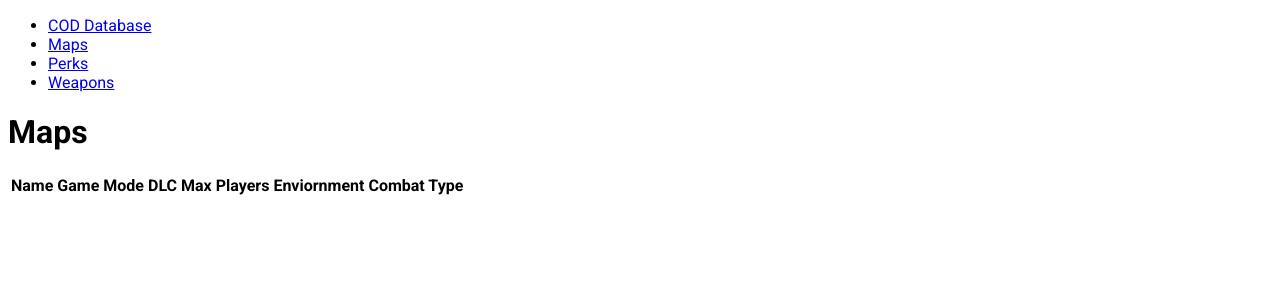
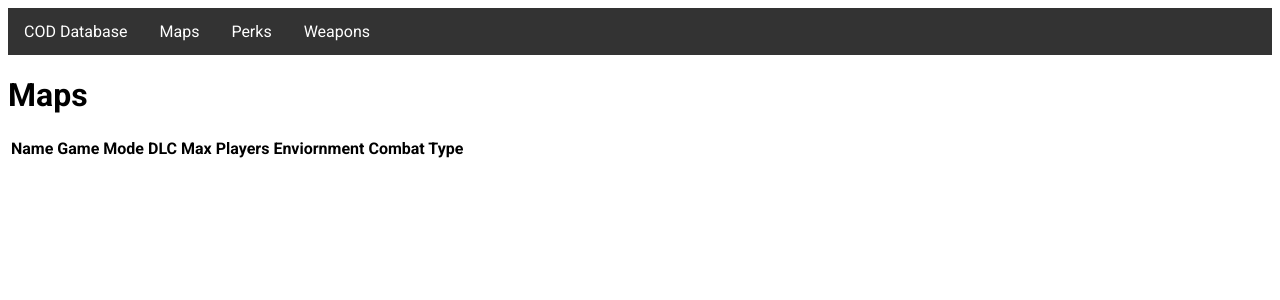
Before and after one commit to kpreilly/CS-340-Project, a Node project: template views/map.handlebars in a window 1280 px wide. Shown: the top 300 px of the page. Run offline with Node 20 templates, Linux system fonts and the light colour scheme; the template is opened without the code that fills it, so the values that code supplies are empty; some libraries are stand-ins or nearby versions.

Commit message:
updated stylesheets

```diff
--- a/public/stylesheets/styles.css
+++ b/public/stylesheets/styles.css
@@ -3,3 +3,27 @@
 body {
     font-family: 'Roboto', sans-serif;
 }
+
+.navBar {
+    list-style-type: none;
+    margin: 0;
+    padding: 0;
+    overflow: hidden;
+    background-color: #333;
+}
+
+.navEle {
+    float: left;
+}
+
+.navEle > a {
+    display: block;
+    color: white;
+    text-align: center;
+    padding: 14px 16px;
+    text-decoration: none;
+}
+
+.navEle > a:hover {
+    background-color: #111;
+}
--- a/views/layouts/main.handlebars
+++ b/views/layouts/main.handlebars
@@ -10,7 +10,7 @@
 <body>
     <!-- Navigation Bar-->
     <ul class="navBar">
-        <li class="home"><a href="index">COD Database</a></li>
+        <li id="home" class="navEle"><a href="index">COD Database</a></li>
         <li class="navEle"><a href="map">Maps</a></li>
         <li class="navEle"><a href="perk">Perks</a></li>
         <li class="navEle"><a href="weapon">Weapons</a></li>
```
